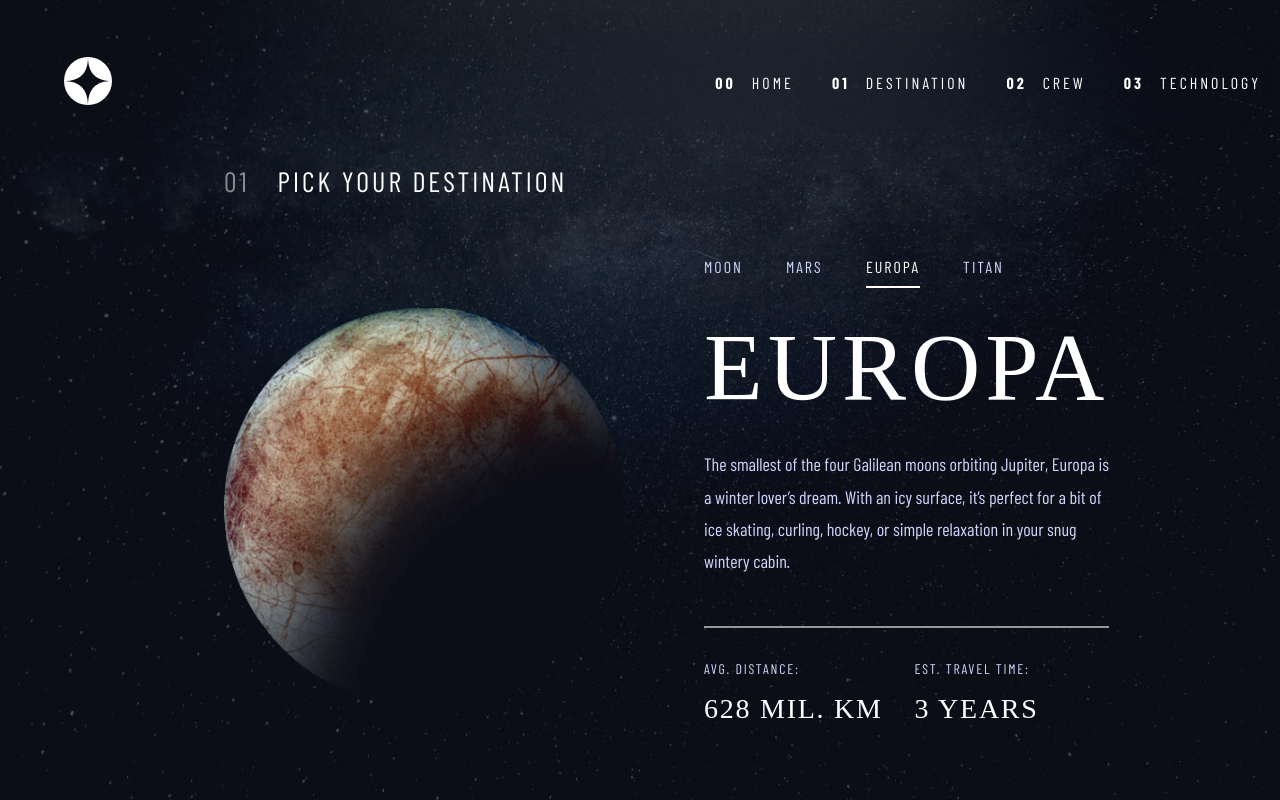
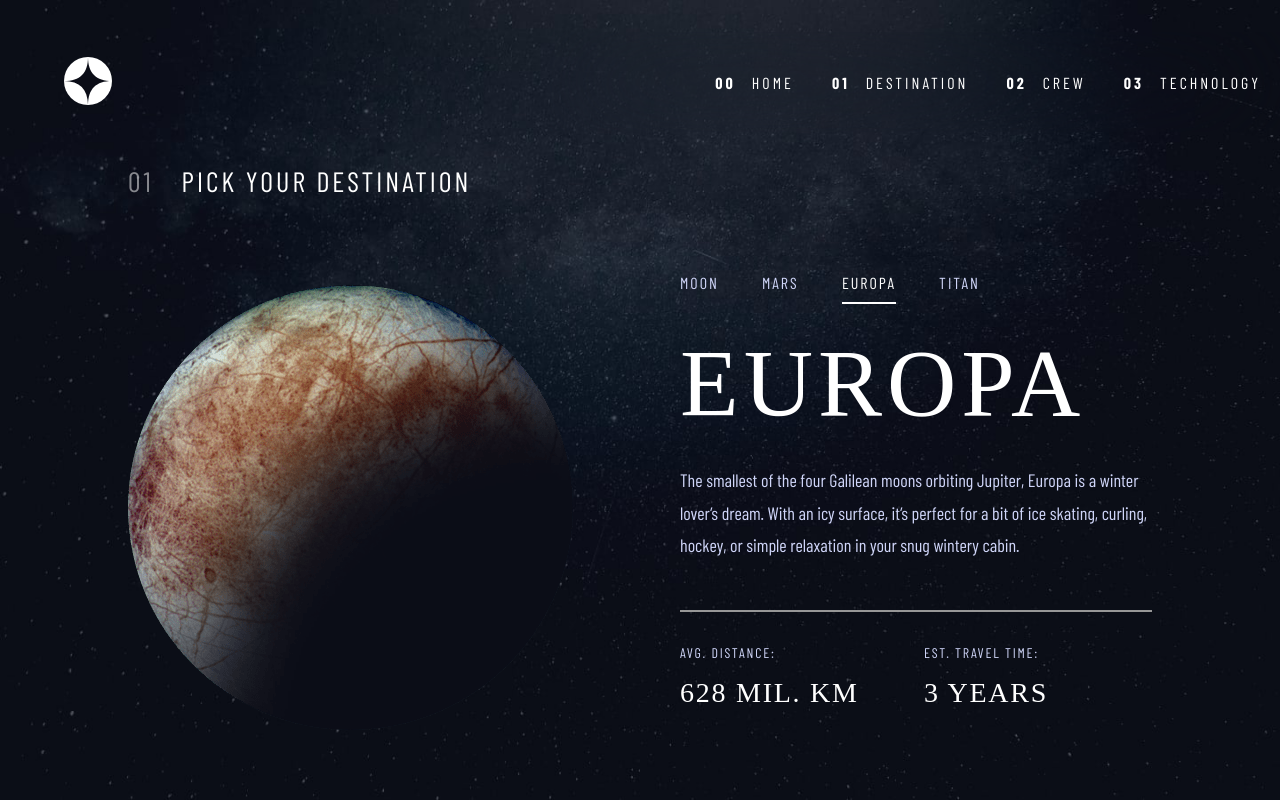
Before and after one commit to lexadecimals/space-tourism, a React (Vite) app: page /destination/europa in a window 1280 px wide. Built offline with nearby package versions, Linux system fonts and the light colour scheme; a web font is replaced by a local one.

Commit message:
change width of location container

```diff
--- a/src/components/location/locationStyles.js
+++ b/src/components/location/locationStyles.js
@@ -88,9 +88,8 @@ export const Image = styled.img`
         max-width: 300px;
     }
     @media only screen and (min-width:1200px) {
-        max-width: 400px;
+        max-width: 500px;
+        justify-self: start;
     }
-    @media only screen and (min-width:1400px) {
-        max-width: 400px;
-    }
+
 `
--- a/src/pages/destination/index.jsx
+++ b/src/pages/destination/index.jsx
@@ -11,7 +11,7 @@ const Destination = () => {
   const { name } = useParams();
   const destinations = data.destinations;
   return (
-    <Container>
+    <Container className="here">
       <SubHeading>
         <Span>01</Span>Pick Your Destination
       </SubHeading>
--- a/src/sharedStyles.js
+++ b/src/sharedStyles.js
@@ -55,11 +55,14 @@ export const Container = styled.div`
   }
   @media only screen and (min-width: 1200px) {
     text-align: left;
-    width: ${(props) => (props.$technology ? '80%' : '65%')};
+    width: ${(props) => (props.$technology ? '80%' : '80%')};
     margin-left: ${(props) => props.$technology && '20%'};
     display: grid;
     grid-template-rows: 50px auto;
     margin-bottom: 0;
+  }
+  @media only screen and (min-width: 1400px) {
+    width: ${(props) => (props.$technology ? '80%' : '65%')};
   }
 `;
 
```
